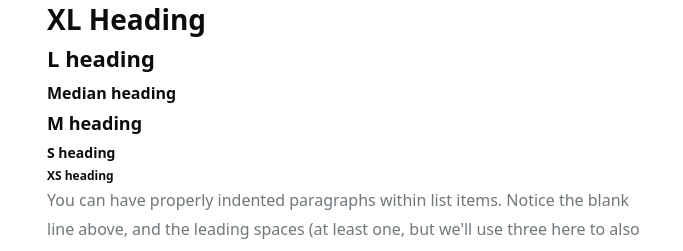
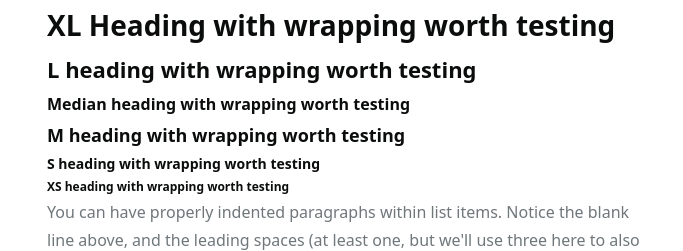
Before and after one commit to petercolesdc/cooper, a website: page public/index.html in a window 1280 px wide. Shown: the part 692-943 px from the top of the page, without its empty margins (288-971 px from the left). Drawn offline with Linux system fonts and the light colour scheme.

Commit message:
type stuff

```diff
--- a/public/css/style.css
+++ b/public/css/style.css
@@ -380,7 +380,6 @@ a[href^="tel"] {
 
 .typeXL, .typebase h1 {
   font-size: 2.8rem;
-  line-height: 1.4;
 }
 
 .typeXL_trailer {
--- a/public/index.html
+++ b/public/index.html
@@ -38,12 +38,12 @@
   <h1 class="typeMasthead heading">Masthead</h1>
   <h2 class="typeHeadline heading">Headline</h2>
   <h3 class="typeByline heading"><a href="">Byline</a></h3>
-  <h4 class="typeXL heading">XL Heading</h4>
-  <h4 class="typeL heading">L heading</h4>
-  <h5 class="typeMe heading">Median heading</h5>
-  <h5 class="typeM heading">M heading</h5>
-  <h6 class="typeS heading">S heading</h6>
-  <h6 class="typeXS heading">XS heading</h6>
+  <h4 class="typeXL heading">XL Heading with wrapping worth testing</h4>
+  <h4 class="typeL heading">L heading with wrapping worth testing</h4>
+  <h5 class="typeMe heading">Median heading with wrapping worth testing</h5>
+  <h5 class="typeM heading">M heading with wrapping worth testing</h5>
+  <h6 class="typeS heading">S heading with wrapping worth testing</h6>
+  <h6 class="typeXS heading">XS heading with wrapping worth testing</h6>
 
   <p class="text">You can have properly indented paragraphs within list items. Notice the blank line above, and the leading spaces (at least one, but we'll use three here to also align the raw Markdown).</p>
   <p class="text">You can have properly indented paragraphs within list items. Notice the blank line above, and the leading spaces (at least one, but we'll use three here to also align the raw Markdown).</p>
--- a/scss/global/_typography.scss
+++ b/scss/global/_typography.scss
@@ -51,7 +51,6 @@
 .typeXL {
 	@extend %typebaseRoot;
 	font-size: rem($typeXL);
-	line-height: 1.4;
 	&_trailer {
 		margin-bottom: rem($typeXL/2);
 	}
```
